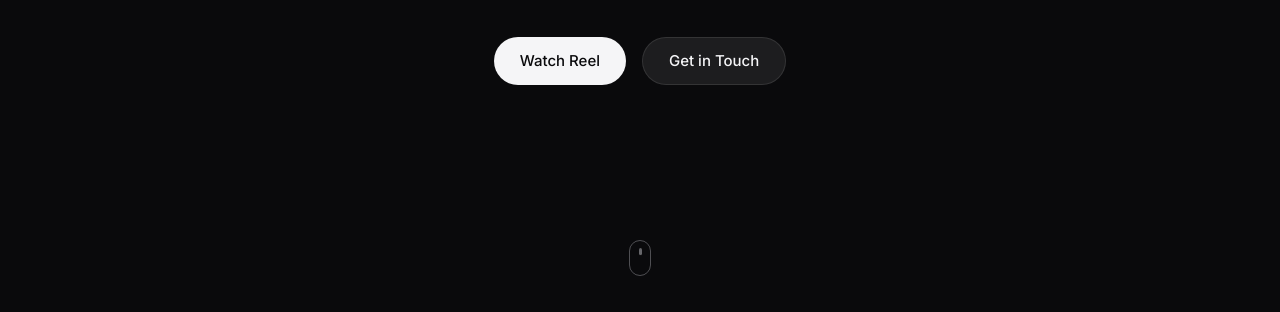
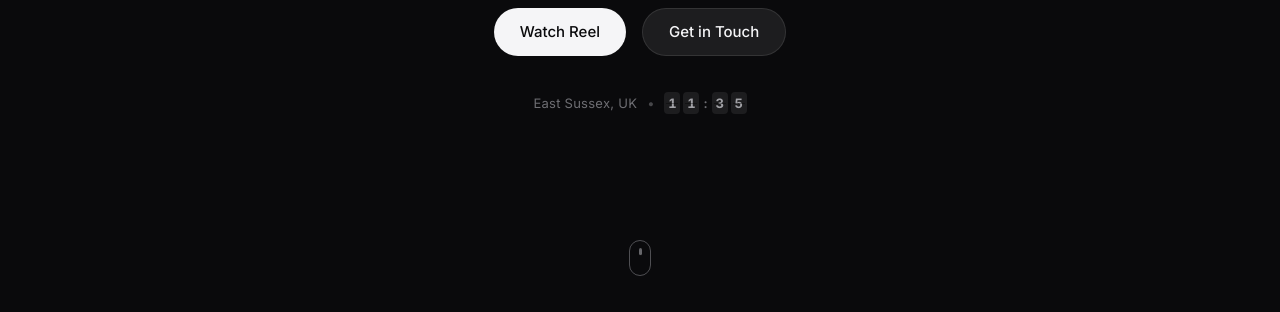
Before and after one commit to seanwaudio/portfolio, a plain HTML site: page index.html in a window 1280 px wide. Shown: the part 488-800 px from the top of the page. Drawn offline with Linux system fonts and the light colour scheme.

Commit message:
Add location and animated flip-clock local time to hero
Shows "East Sussex, UK" with a live split-flap style clock below the
CTA buttons, using Europe/London time regardless of visitor timezone.
Digits flip only when their value actually changes, like a real
split-flap display.

Co-Authored-By: Claude Sonnet 5 <noreply@anthropic.com>

```diff
--- a/index.html
+++ b/index.html
@@ -77,6 +77,17 @@
     <div class="hero-cta">
       <a href="#work" class="btn btn-primary">Watch Reel</a>
       <a href="#contact" class="btn btn-secondary">Get in Touch</a>
+    </div>
+    <div class="hero-meta">
+      <span class="hero-location">East Sussex, UK</span>
+      <span class="hero-meta-dot">&bull;</span>
+      <span class="flip-clock" aria-label="Local time in East Sussex, UK">
+        <span class="flip-digit" data-pos="0"><span class="flip-face flip-front">0</span><span class="flip-face flip-back">0</span></span>
+        <span class="flip-digit" data-pos="1"><span class="flip-face flip-front">0</span><span class="flip-face flip-back">0</span></span>
+        <span class="flip-colon">:</span>
+        <span class="flip-digit" data-pos="2"><span class="flip-face flip-front">0</span><span class="flip-face flip-back">0</span></span>
+        <span class="flip-digit" data-pos="3"><span class="flip-face flip-front">0</span><span class="flip-face flip-back">0</span></span>
+      </span>
     </div>
   </div>
   <div class="scroll-cue" aria-hidden="true"><span></span></div>
--- a/script.js
+++ b/script.js
@@ -26,3 +26,57 @@ onScroll();
 // Footer year
 const yearEl = document.getElementById('year');
 if (yearEl) yearEl.textContent = new Date().getFullYear();
+
+// Flip clock — shows local time in East Sussex, UK regardless of visitor's own timezone
+const flipDigits = document.querySelectorAll('.flip-digit');
+
+function setDigit(el, newVal) {
+  const front = el.querySelector('.flip-front');
+  const back = el.querySelector('.flip-back');
+  const current = el.dataset.value;
+
+  if (current === undefined) {
+    front.textContent = newVal;
+    back.textContent = newVal;
+    el.dataset.value = newVal;
+    return;
+  }
+
+  if (current === newVal) return;
+
+  front.textContent = current;
+  back.textContent = newVal;
+  el.classList.remove('flipping');
+  void el.offsetWidth; // restart animation
+  el.classList.add('flipping');
+  el.dataset.value = newVal;
+
+  el.addEventListener('animationend', function handler() {
+    el.classList.remove('flipping');
+    front.textContent = newVal;
+    el.removeEventListener('animationend', handler);
+  });
+}
+
+function updateClock() {
+  if (!flipDigits.length) return;
+  const now = new Date();
+  const parts = new Intl.DateTimeFormat('en-GB', {
+    timeZone: 'Europe/London',
+    hour: '2-digit',
+    minute: '2-digit',
+    hour12: false,
+  }).formatToParts(now);
+
+  const hh = parts.find((p) => p.type === 'hour').value;
+  const mm = parts.find((p) => p.type === 'minute').value;
+  const digits = (hh + mm).split('');
+
+  flipDigits.forEach((el) => {
+    const pos = Number(el.dataset.pos);
+    setDigit(el, digits[pos]);
+  });
+}
+
+updateClock();
+setInterval(updateClock, 1000);
--- a/styles.css
+++ b/styles.css
@@ -146,6 +146,94 @@ img { max-width: 100%; }
 }
 
 .btn-primary:hover { opacity: 0.85; }
+
+.hero-meta {
+  margin-top: 36px;
+  display: flex;
+  align-items: center;
+  justify-content: center;
+  gap: 10px;
+  font-size: 13px;
+  color: var(--fg-faint);
+}
+
+.hero-location {
+  letter-spacing: 0.02em;
+}
+
+.hero-meta-dot {
+  opacity: 0.6;
+}
+
+.flip-clock {
+  display: inline-flex;
+  align-items: center;
+  gap: 3px;
+}
+
+.flip-colon {
+  color: var(--fg-faint);
+  font-weight: 600;
+  padding: 0 1px;
+}
+
+.flip-digit {
+  position: relative;
+  display: inline-block;
+  width: 16px;
+  height: 22px;
+  perspective: 120px;
+}
+
+.flip-face {
+  position: absolute;
+  inset: 0;
+  display: flex;
+  align-items: center;
+  justify-content: center;
+  background: rgba(255, 255, 255, 0.08);
+  border-radius: 4px;
+  font-size: 13px;
+  font-weight: 700;
+  font-variant-numeric: tabular-nums;
+  color: var(--fg-dim);
+  backface-visibility: hidden;
+}
+
+.flip-digit::after {
+  content: "";
+  position: absolute;
+  left: 2px;
+  right: 2px;
+  top: 50%;
+  height: 1px;
+  background: rgba(0, 0, 0, 0.35);
+  transform: translateY(-0.5px);
+  z-index: 1;
+  pointer-events: none;
+}
+
+.flip-back {
+  transform: rotateX(180deg);
+}
+
+.flip-digit.flipping .flip-front {
+  animation: flipFront 0.5s ease-in forwards;
+}
+
+.flip-digit.flipping .flip-back {
+  animation: flipBack 0.5s ease-out forwards;
+}
+
+@keyframes flipFront {
+  from { transform: rotateX(0deg); }
+  to { transform: rotateX(-180deg); }
+}
+
+@keyframes flipBack {
+  from { transform: rotateX(180deg); }
+  to { transform: rotateX(0deg); }
+}
 
 .btn-secondary {
   background: rgba(255, 255, 255, 0.08);
```
